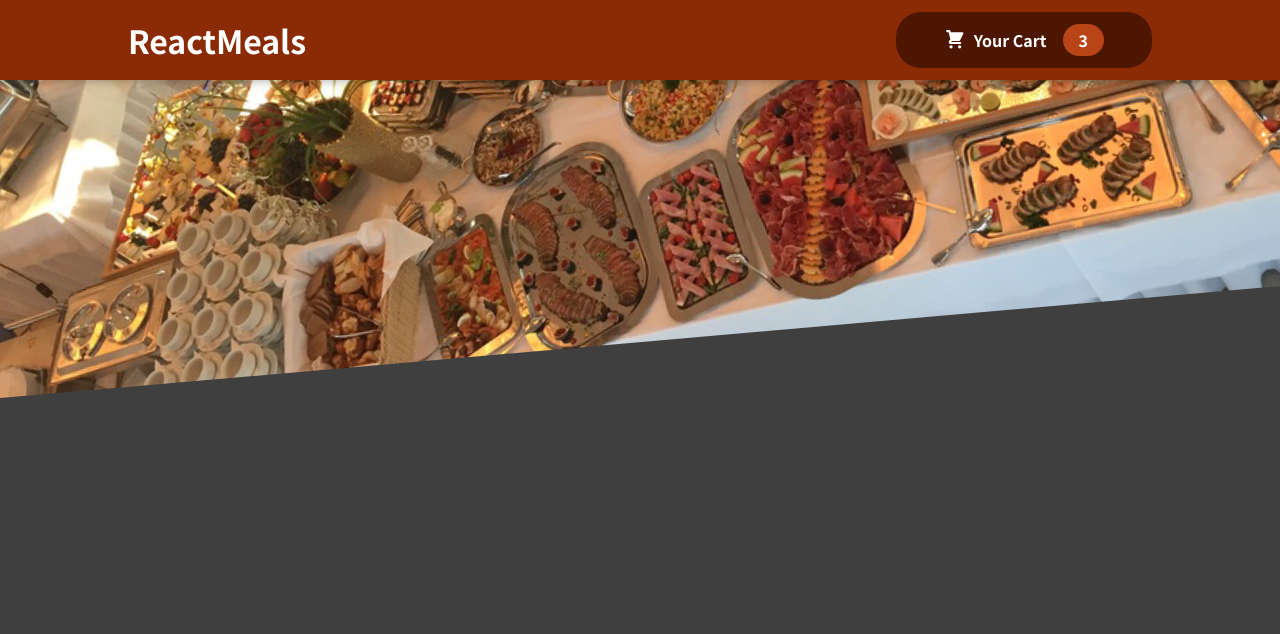
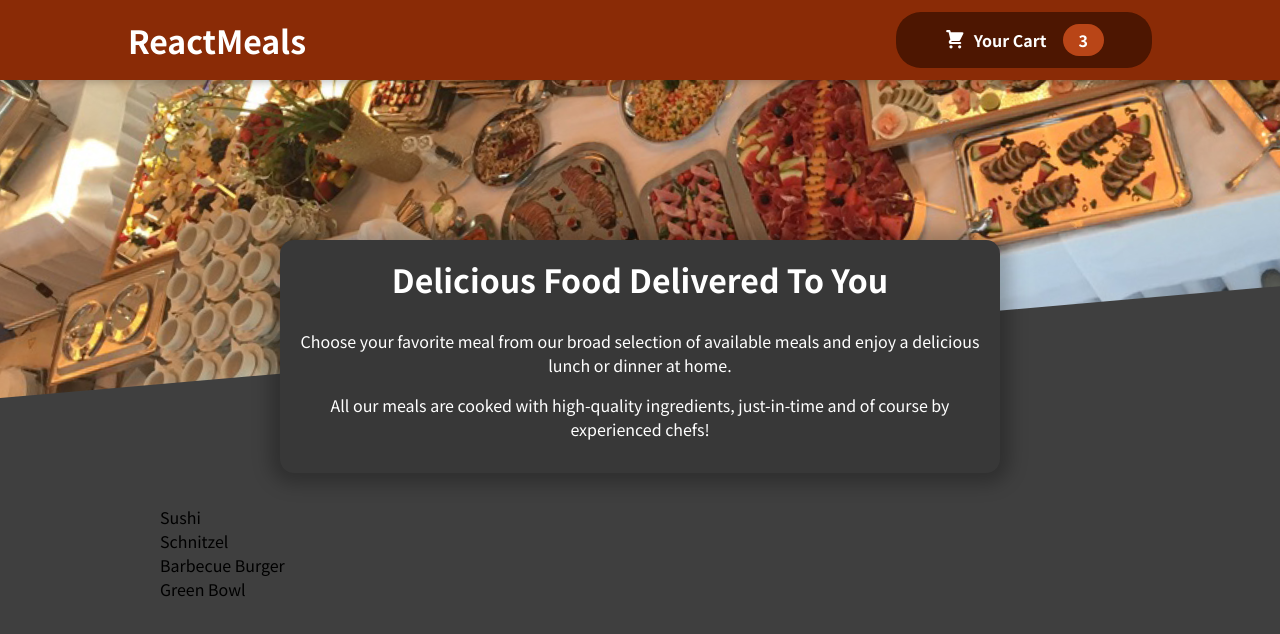
Before and after one commit to dgponce/food-order-app, a React (Create React App) app: page / in a window 1280 px wide. Shown: the top 634 px of the page. Built offline with nearby package versions, Linux system fonts and the light colour scheme.

Commit message:
Added Meals

```diff
--- a/src/App.js
+++ b/src/App.js
@@ -1,11 +1,15 @@
 import { Fragment } from "react";
 
 import Header from "./components/Layout/Header";
+import Meals from "./components/Meals/Meals";
 
 function App() {
   return (
     <Fragment>
       <Header />
+        <main>
+          <Meals />
+        </main>
     </Fragment>
   );
 }
--- /dev/null
+++ b/src/components/Meals/AvailableMeals.js
@@ -0,0 +1,40 @@
+import styles from './AvailableMeals.module.css';
+
+const DUMMY_MEALS = [
+  {
+    id: 'm1',
+    name: 'Sushi',
+    description: 'Finest fish and veggies',
+    price: 22.99,
+  },
+  {
+    id: 'm2',
+    name: 'Schnitzel',
+    description: 'A german specialty!',
+    price: 16.5,
+  },
+  {
+    id: 'm3',
+    name: 'Barbecue Burger',
+    description: 'American, raw, meaty',
+    price: 12.99,
+  },
+  {
+    id: 'm4',
+    name: 'Green Bowl',
+    description: 'Healthy...and green...',
+    price: 18.99,
+  },
+];
+
+const AvailableMeals = () => {
+  const mealsList = DUMMY_MEALS.map((meal) => <li>{meal.name}</li>);
+
+  return (
+    <section className={styles.meals}>
+      <ul>{mealsList}</ul>
+    </section>
+  );
+};
+
+export default AvailableMeals;
--- /dev/null
+++ b/src/components/Meals/AvailableMeals.module.css
@@ -0,0 +1,24 @@
+.meals {
+  max-width: 60rem;
+  width: 90%;
+  margin: 2rem auto;
+  animation: meals-appear 1s ease-out forwards;
+}
+
+.meals ul {
+  list-style: none;
+  margin: 0;
+  padding: 0;
+}
+
+@keyframes meals-appear {
+  from {
+    opacity: 0;
+    transform: translateY(3rem);
+  }
+
+  to {
+    opacity: 1;
+    transform: translateY(0);
+  }
+}
--- /dev/null
+++ b/src/components/Meals/Meals.js
@@ -0,0 +1,13 @@
+import { Fragment } from "react";
+
+import MealsSummary from './MealsSummary';
+import AvailableMeals from "./AvailableMeals";
+
+const Meals = props => {
+  return <Fragment>
+    <MealsSummary />
+    <AvailableMeals />
+  </Fragment>
+};
+
+export default Meals;
--- /dev/null
+++ b/src/components/Meals/MealsSummary.js
@@ -0,0 +1,17 @@
+import styles from './MealsSummary.module.css';
+
+const MealsSummary = () => {
+  return <section className={styles.summary}>
+    <h2>Delicious Food Delivered To You</h2>
+    <p>
+      Choose your favorite meal from our broad selection of available meals
+      and enjoy a delicious lunch or dinner at home.
+    </p>
+    <p>
+      All our meals are cooked with high-quality ingredients, just-in-time and
+      of course by experienced chefs!
+    </p>
+  </section>
+}
+
+export default MealsSummary;
--- /dev/null
+++ b/src/components/Meals/MealsSummary.module.css
@@ -0,0 +1,18 @@
+.summary {
+  text-align: center;
+  max-width: 45rem;
+  width: 90%;
+  margin: auto;
+  margin-top: -10rem;
+  position: relative;
+  background-color: #383838;
+  color: white;
+  border-radius: 14px;
+  padding: 1rem;
+  box-shadow: 0 1px 18px 10px rgba(0, 0, 0, 0.25);
+}
+
+.summary h2 {
+  font-size: 2rem;
+  margin-top: 0;
+}
```
Also changed, not shown: 1 other file (tests, documents, lock files or other folders).
